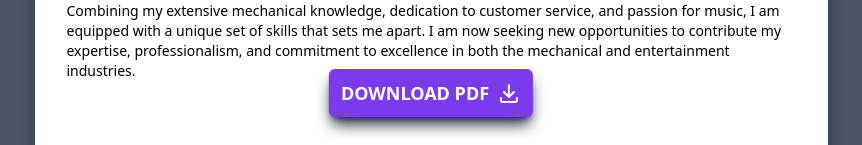
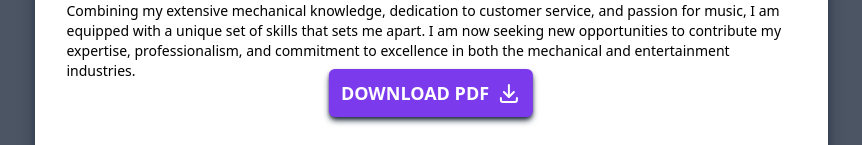
Before and after one commit to lgaspari/resumy, a React (Create React App) app: page / in a window 1280 px wide. Both pictures are taken after a click on the button "GENERATE RESUME". Shown: the part 1455-1600 px from the top of the page, without its empty margins (209-1071 px from the left). Built offline with nearby package versions, Linux system fonts and the light colour scheme.

Commit message:
fix: decrease shadow sizes

```diff
--- a/src/App.tsx
+++ b/src/App.tsx
@@ -105,7 +105,7 @@ export default function App() {
       {entry?.isIntersecting && (
         <div className="fixed bottom-6 sm:bottom-4 left-6 sm:left-1/2 sm:-translate-x-1/2 print:hidden">
           <button
-            className="p-3 flex items-center gap-2 rounded-md text-white text-lg font-bold leading-4 uppercase whitespace-nowrap bg-violet-600 hover:bg-violet-800 shadow-lg shadow-slate-800 sm:animate-bounce"
+            className="p-3 flex items-center gap-2 rounded-md text-white text-lg font-bold leading-4 uppercase whitespace-nowrap bg-violet-600 hover:bg-violet-800 shadow-md shadow-slate-800 sm:animate-bounce"
             onClick={handleDownloadResumeClick}
             title="Download resume in PDF format"
           >
@@ -119,7 +119,7 @@ export default function App() {
       {scroll.y > 0 && (
         <div className="fixed bottom-6 right-6 print:hidden">
           <button
-            className="p-3 rounded-md text-white bg-violet-600 hover:bg-violet-800 shadow-lg shadow-slate-800"
+            className="p-3 rounded-md text-white bg-violet-600 hover:bg-violet-800 shadow-md shadow-slate-800"
             onClick={handleBackToTopClick}
             title="Back to top"
           >
```
